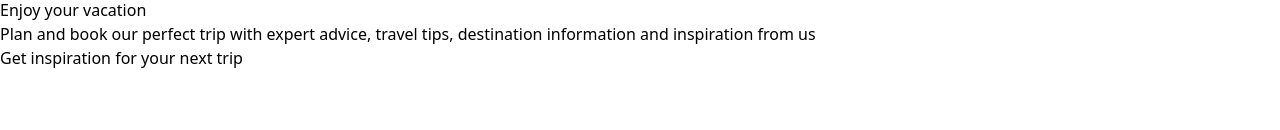
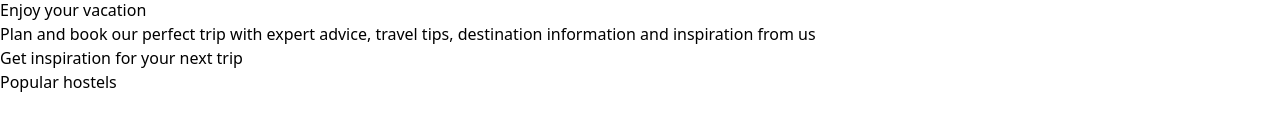
Before and after one commit to Alexandra4373/Dream-Place, a React (Vite) app: page / in a window 1280 px wide. Shown: the part 388-518 px from the top of the page. Built offline with nearby package versions, Linux system fonts and the light colour scheme.

Commit message:
Update App.jsx

```diff
--- a/src/App.jsx
+++ b/src/App.jsx
@@ -66,6 +66,10 @@ function App() {
         <div className="">
           <p>Get inspiration for your next trip</p>
         </div>
+
+        <div className="">
+          <p>Popular hostels</p>
+        </div>
       </div>
     </>
   );
```
